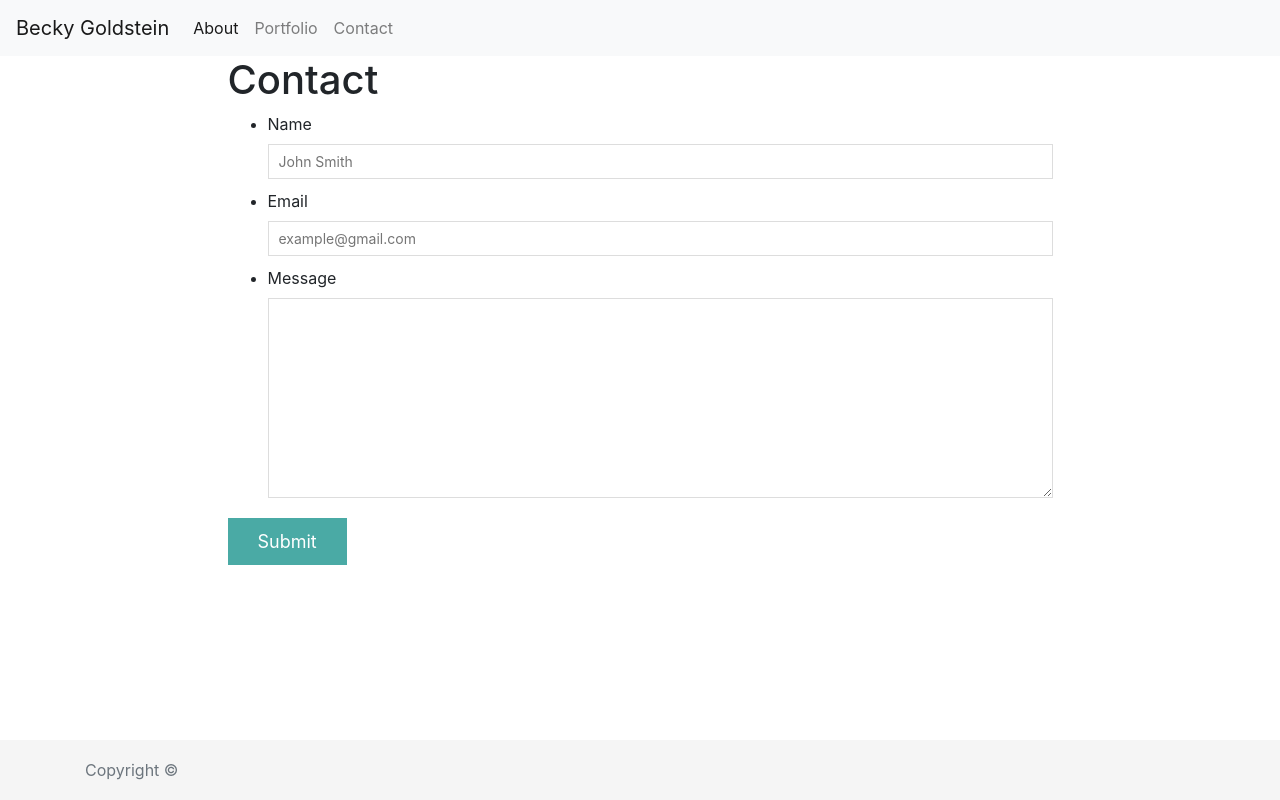
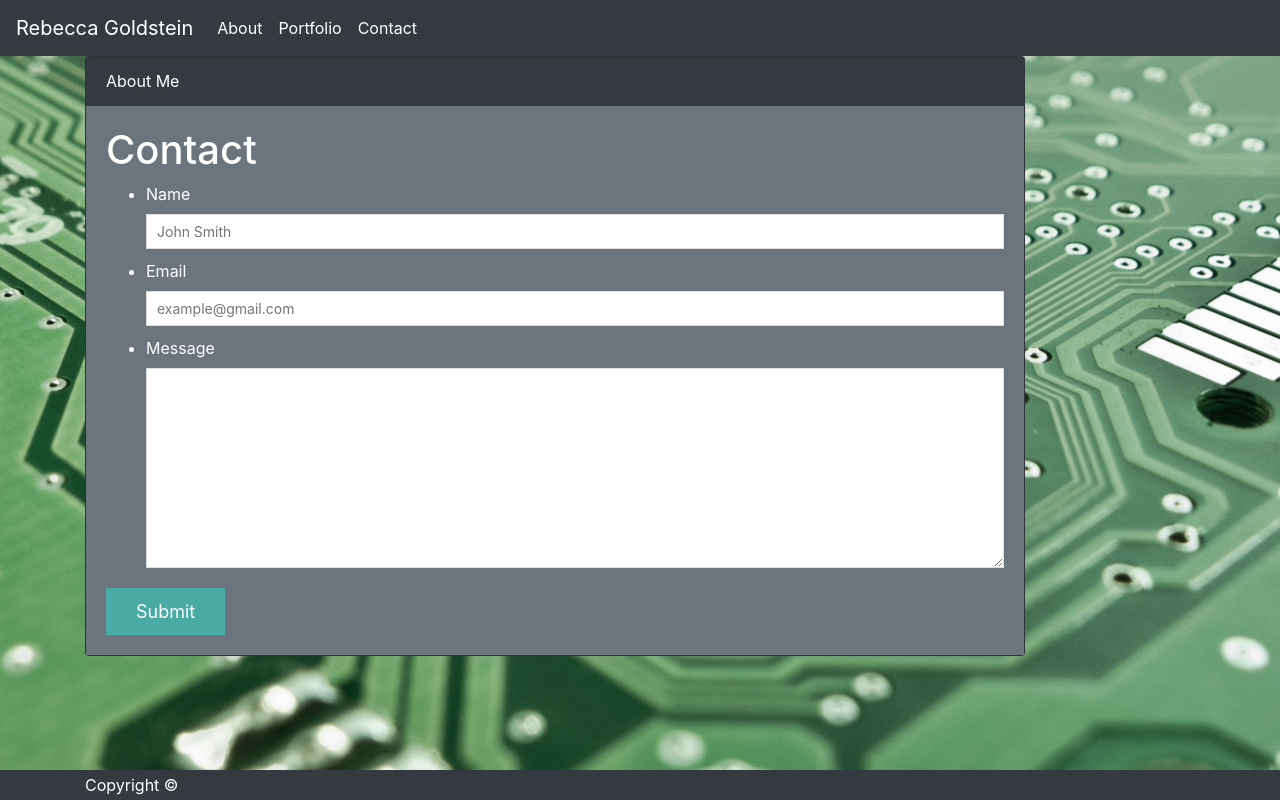
Before and after one commit to beckygold/Bootstrap-Portfolio, a plain HTML site: page contact.html in a window 1280 px wide. Drawn offline with nearby package versions, Linux system fonts and the light colour scheme.

Commit message:
modified layout and added background image

```diff
--- a/assets/css/style.css
+++ b/assets/css/style.css
@@ -1,10 +1,17 @@
+body {
+  background-image: url("../images/circuit-board.jpg");
+  background-color: #009900;
+  background-position: center;
+  background-repeat: no-repeat;
+  background-size: cover;
+}
+
 .footer {
     position: fixed;
     bottom: 0;
     width: 100%;
-    height: 60px;
-    line-height: 60px;
-    background-color: #f5f5f5;
+    height: 30px;
+    line-height: 30px;
 }
 
 /* portfolio page */
@@ -41,7 +48,16 @@
     border-bottom: 0;
   }
 
+  #about-me {
+    position: relative;
+    top: 20px;
+  }
+
 /* contact page */
+
+#contact-me {
+
+}
 
 #contact-form ul {
     margin-bottom: 20px;
--- a/contact.html
+++ b/contact.html
@@ -15,8 +15,8 @@
 
 <body>
 
-    <nav class="navbar navbar-expand-lg navbar-light bg-light">
-        <a class="navbar-brand" href="#">Becky Goldstein</a>
+    <nav class="navbar navbar-expand-lg navbar-light bg-dark">
+        <a class="navbar-brand text-white" href="#">Rebecca Goldstein</a>
         <button class="navbar-toggler" type="button" data-toggle="collapse" data-target="#navbarNav" aria-controls="navbarNav"
             aria-expanded="false" aria-label="Toggle navigation">
             <span class="navbar-toggler-icon"></span>
@@ -24,23 +24,60 @@
         <div class="collapse navbar-collapse" id="navbarNav">
             <ul class="navbar-nav">
                 <li class="nav-item active">
-                    <a class="nav-link" href="index.html">About<span class="sr-only">(current)</span></a>
+                    <a class="nav-link text-white" href="index.html">About<span class="sr-only">(current)</span></a>
                 </li>
                 <li class="nav-item">
-                    <a class="nav-link" href="portfolio.html">Portfolio</a>
+                    <a class="nav-link text-white" href="portfolio.html">Portfolio</a>
                 </li>
                 <li class="nav-item">
-                    <a class="nav-link" href="contact.html">Contact</a>
+                    <a class="nav-link text-white" href="contact.html">Contact</a>
                 </li>
             </ul>
         </div>
     </nav>
 
-    <div class="container">
+    <div class="mx-auto container" id="contact-me">
+        <div class="row justify-content-center">
+            <div class="col-md-12">
+                <div class="card mb-3 bg-dark" style="max-width: 940px">
+                    <div class="card-header bg-dark text-white">About Me</div>
+                    <div class="card-body bg-secondary text-white">
+
+
+                        <h1>Contact</h1>
+
+                        <form id="contact-form">
+                            <ul>
+                                <li>
+                                    <label for="name">Name</label>
+                                    <input type="text" id="name" name="name" placeholder="John Smith" required="required">
+                                </li>
+                                <li>
+                                    <label for="email">Email</label>
+                                    <input type="email" id="email" name="email" placeholder="example@gmail.com"
+                                        required="required">
+                                </li>
+                                <li>
+                                    <label for="message">Message</label>
+                                    <textarea id="message" name="message" required="required"></textarea>
+                                </li>
+                            </ul>
+                            <input type="submit">
+                        </form>
+
+                    </div>
+                </div>
+
+            </div>
+        </div>
+    </div>
+
+
+
+    <!-- <div class="container">
         <div class="row justify-content-center">
             <div class="col-md-9">
                 <h1>Contact</h1>
-
                 <form id="contact-form">
                     <ul>
                         <li>
@@ -60,14 +97,14 @@
                 </form>
             </div>
         </div>
+    </div> -->
 
-    </div>
-
-    <footer class="footer">
+    <footer class="footer bg-dark">
         <div class="container">
-            <span class="text-muted">Copyright &copy;</span>
+            <span class="text-white">Copyright &copy;</span>
         </div>
     </footer>
+
 </body>
 
 </html>
```
Also changed, not shown: index.html (+16 -13 lines), portfolio.html (+8 -7 lines), assets/images/circuit-board.jpg (added).
